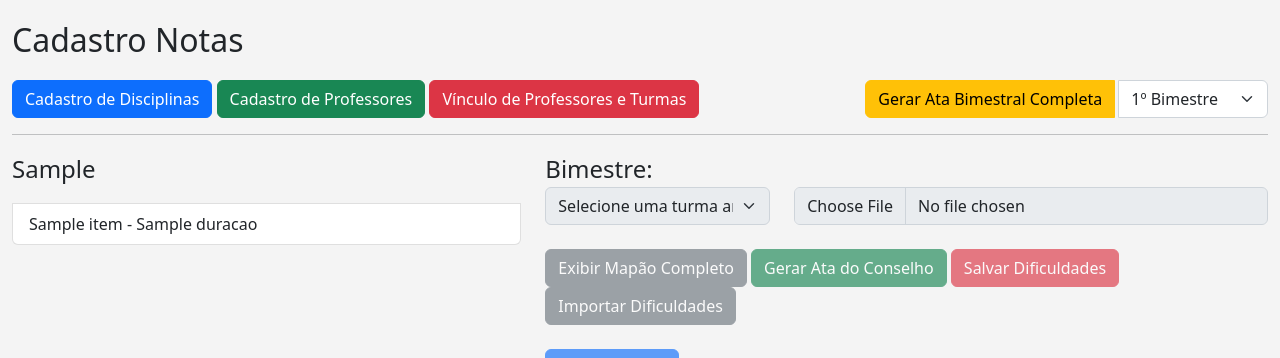
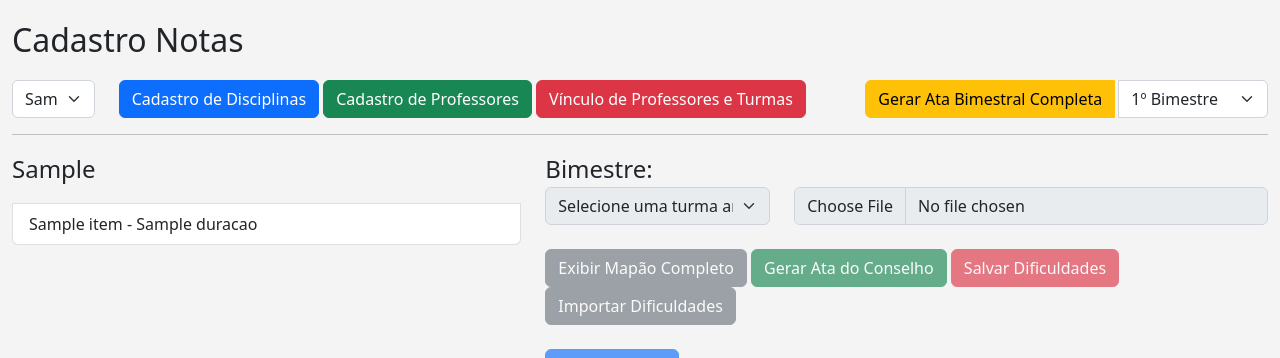
Before and after one commit to zepegm/neosed, a Python web app: template templates/notas.jinja in a window 1280 px wide. Shown: the part 56-414 px from the top of the page. Run offline with Jinja, Linux system fonts and the light colour scheme; the template is opened without the code that fills it: most values are stand-ins (such as "Sample title", 1, 10 or a date in 2020); some libraries are stand-ins or nearby versions.

Commit message:
update notas

```diff
--- a/templates/notas.jinja
+++ b/templates/notas.jinja
@@ -330,7 +330,16 @@
                 <p class="fs-2">Cadastro Notas</p>
             </div>
             <div class="col-sm-12">{{msg|safe}}</div>
-            <div class="col-sm-8">
+            <div class="col-sm-1">
+                <form id="form-ano" action="{{ url_for('notas') }}" method="post">
+                    <select id="cb_ano" name="cb_ano" class="form-select">
+                        {% for ano in anos %}
+                        <option value="{{ano['ano']}}" {{ 'selected' if ano_base|int == ano['ano']|int else '' }}>{{ano['ano']}}</option>
+                        {% endfor %}
+                    </select>
+                </form>
+            </div>
+            <div class="col-sm-7">
                 <button class="btn btn-primary" data-bs-toggle="modal" data-bs-target="#modal_disciplinas">Cadastro de Disciplinas</button>
                 <button class="btn btn-success" data-bs-toggle="modal" data-bs-target="#modal_professores">Cadastro de Professores</button>
                 <button class="btn btn-danger" data-bs-toggle="modal" data-bs-target="#modal_vinculo">Vínculo de Professores e Turmas</button>
@@ -414,6 +423,10 @@
         window.onload=function() {
             $("#loading").remove();
         }
+
+        $("#cb_ano").on("change", function() {
+            $("#form-ano").submit();
+        });
 
         $("#btn_boletim").on('click', function() {
             $("#btn_boletim").attr('disabled', '');
```
Also changed, not shown: app.py (+14 -6 lines).
